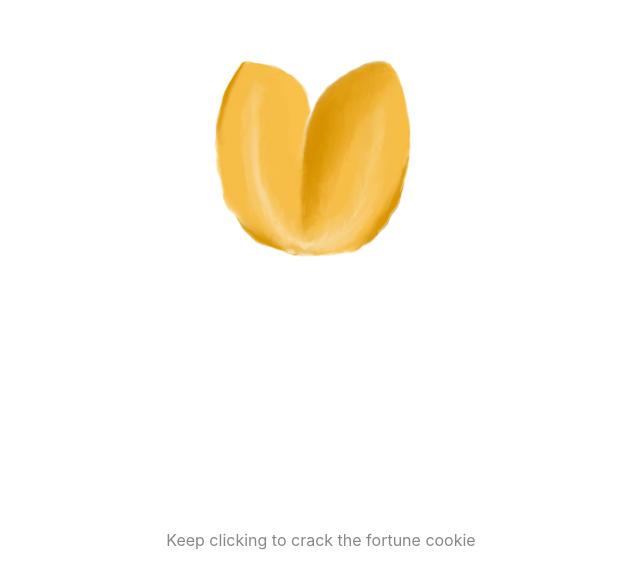
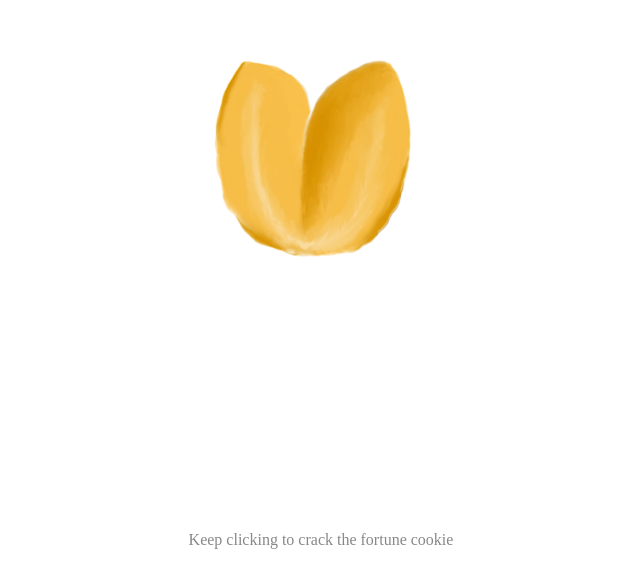
Before and after one commit to khuang0123/fortune-cookie, a React (Vite) app: page / in a window 1280 px wide. Shown: the part 191-778 px from the top of the page, without its empty margins (319-959 px from the left). Built offline with nearby package versions, Linux system fonts and the light colour scheme.

Commit message:
slight adjustment e.g font

```diff
--- a/src/App.tsx
+++ b/src/App.tsx
@@ -48,7 +48,7 @@
         </div>
       );
     } else {
-      let index = Math.floor(Math.random()*15);
+      let index = Math.floor(Math.random() * 15);
       return (
         <div style={{ position: "relative", display: "inline-block" }}>
           {/* Image */}
@@ -58,7 +58,7 @@
           <h2
             style={{
               position: "absolute",
-            top: "50%", // Center vertically
+              top: "51%", // Center vertically
               left: "50%", // Center horizontally
               transform: "translate(-50%, -50%)", // Adjust for exact centering
               color: "white",
@@ -68,19 +68,19 @@
               borderRadius: "5px",
               fontSize: "20px",
               fontWeight: "bold",
-            width: "70%"
+              width: "70%",
             }}
           >
             {fortuneList[index]}
           </h2>
         </div>
-      )
+      );
     }
   };
   return (
     <>
       {renderCookie()}
-      <p className="read-the-docs">Keep clicking to crack the fortune cookie</p>
+      <p className="read-the-docs" style={{fontFamily: "'Caveat'"}}>Keep clicking to crack the fortune cookie</p>
     </>
   );
 }
```
Lines whose indentation alone changed are shown as unchanged.
